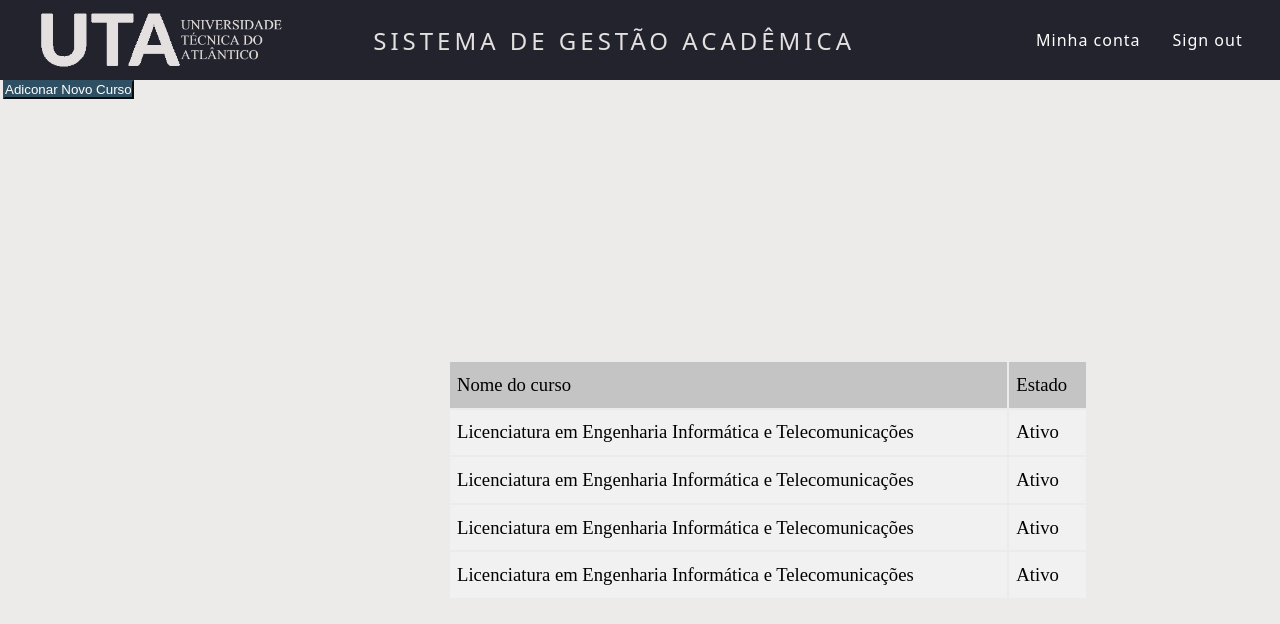
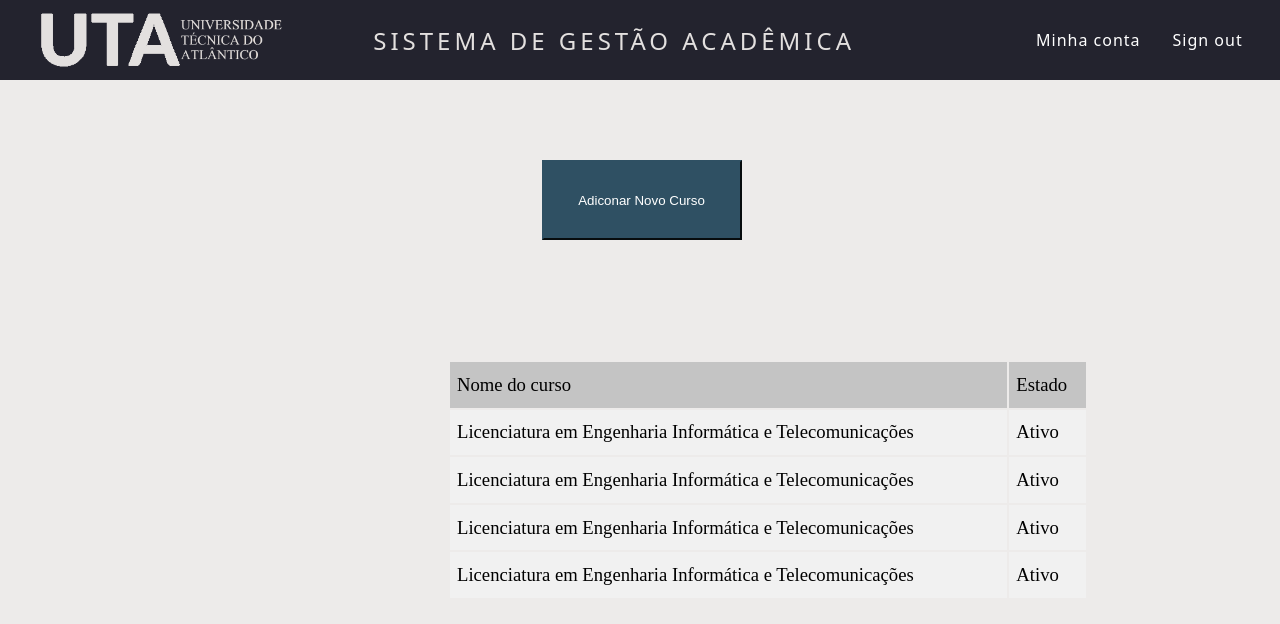
Before and after one commit to KleitonDaRosa/siacAdministracaoConfiguracao, a React (Create React App) app: page / in a window 1280 px wide. Shown: the top 624 px of the page. Built offline with nearby package versions, Linux system fonts and the light colour scheme.

Commit message:
Adicionar o botao Adicionar Novo Curso

```diff
--- a/src/Components/GerirCursos.css
+++ b/src/Components/GerirCursos.css
@@ -8,13 +8,7 @@
 
 }
 
-#button-criarNovoCurso  {
 
-    background-color: #2F5063;
-    border-color: #2F5063;
-    color: white;
-    margin-left: 3px;
-}
 
 
 
@@ -57,6 +51,24 @@ input{
     max-width: 100%;
     margin: 1vh;
 }
+
+
+.modal-classe{
+    display: flex;
+    flex-direction: row;
+    justify-content: center;
+    margin-top: 10vh;
+}
+
+.modal-classe button{
+    background-color: #2F5063;
+    border-color: #2F5063;
+    color: white;
+    margin-left: 3px;
+    height: 10vh;
+    width: 25vh;
+}
+
 select{
     font: inherit;
     padding: 0.5rem;
--- a/src/Components/GerirCursos.js
+++ b/src/Components/GerirCursos.js
@@ -7,14 +7,15 @@ function GerirCursos() {
     const [modalIsOpen , setModalIsOpen] = useState(false);
     return (
         <div>
+
             {/*Modal Para o formulario criar Novo Curso*/}
             <div className='modal-classe'>
-                <button id='button-criarNovoCurso' onClick={()=> setModalIsOpen(true)}>Adiconar Novo Curso</button>
-                <Modal isOpen={modalIsOpen} onRequestClose={()=> setModalIsOpen(false)}>
+                <div className='button-adicionar-novoCurso'>
+                    <button onClick={()=> setModalIsOpen(true)}>Adiconar Novo Curso</button>
+                </div>
 
 
-
-
+                <Modal isOpen={modalIsOpen} onRequestClose={()=> setModalIsOpen(false)}>
 
                     <div className='container-forms'>
                         <div className='formulario'>
```
